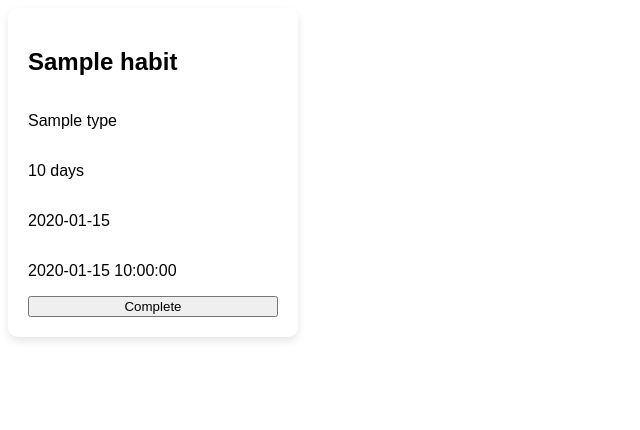
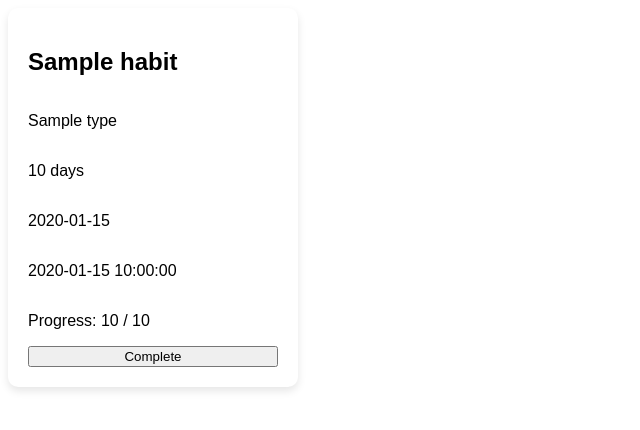
Before and after one commit to FMontiel01/habit-tracker, a Flask app: template templates/index.html in a window 1280 px wide. Shown: the top 430 px of the page, without its empty margins (0-640 px from the left). Run offline with Flask 3, Linux system fonts and the light colour scheme; the template is opened without the code that fills it: most values are stand-ins (such as "Sample title", 1, 10 or a date in 2020).

Commit message:
Added progress details

```diff
--- a/templates/index.html
+++ b/templates/index.html
@@ -12,6 +12,7 @@
             <p>{{ habit.target_days }} days</p>
             <p>{{ habit.completed_dates }}</p>
             <p>{{ habit.date_created }}</p>
+            <p>Progress: {{ habit.weekly_progress }} / {{ habit.target_days }}</p>
             <button>Complete</button>
         </div>
     {% endfor %}
```
